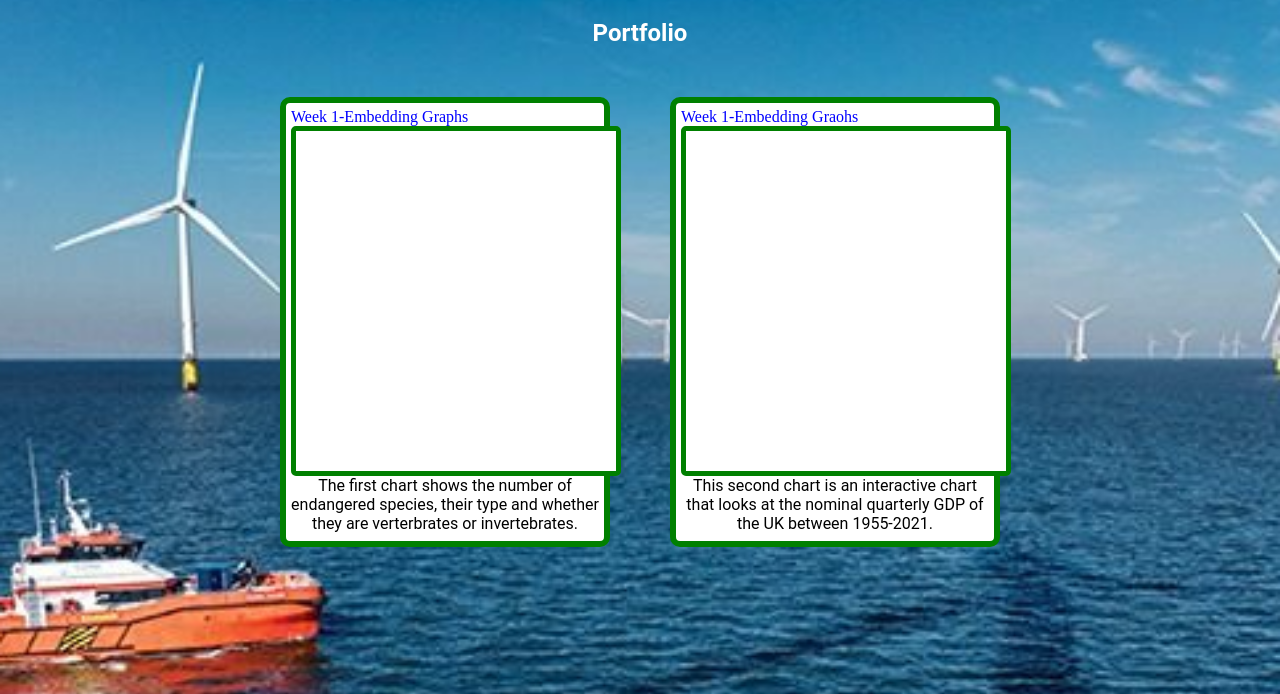
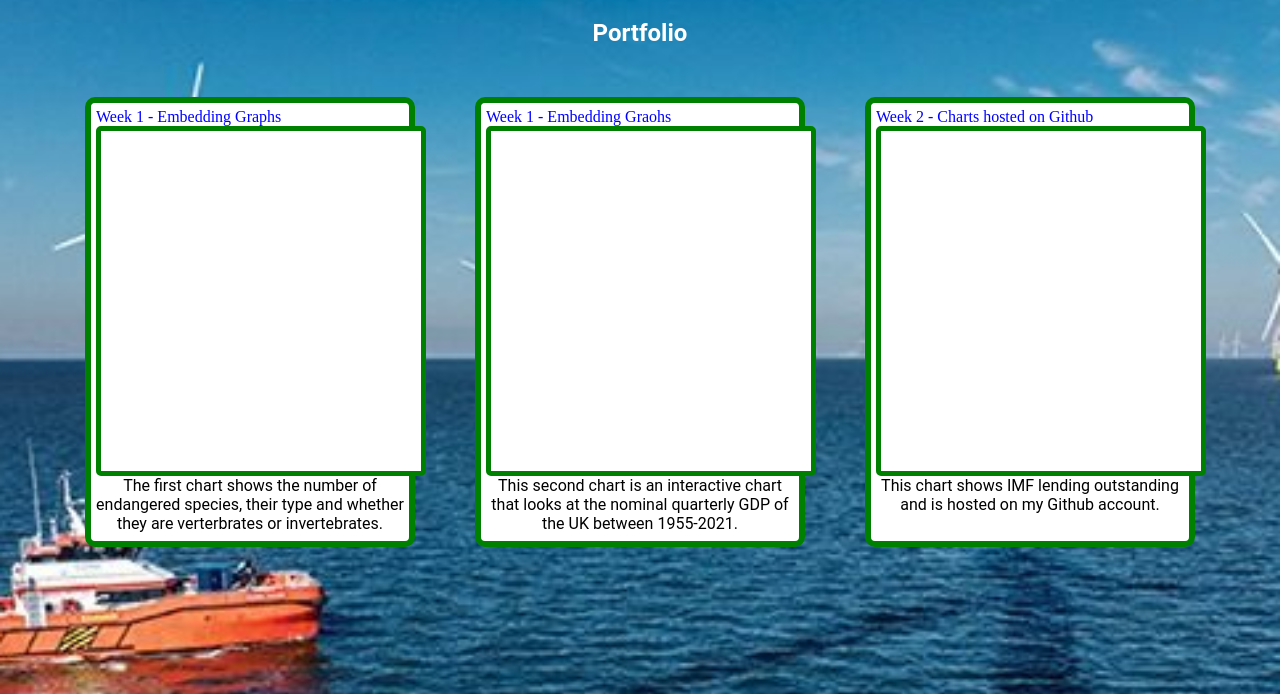
Before and after one commit to RRB2023/RRB2023.github.io, a plain HTML site: page index.html in a window 1280 px wide. Shown: the part 62-756 px from the top of the page. Drawn offline with Linux system fonts and the light colour scheme; a script that the page names is missing.

```diff
--- a/index.html
+++ b/index.html
@@ -9,7 +9,7 @@
     <meta name="viewport" content="width=device-width, initial-scale=1.0">
 
     <!-- Title for the page -->
-    <title>Homepage-Portfolio</title>
+    <title>Document</title>
 
     <!-- Link to my style sheet -->
     <link rel="stylesheet" href="index2.css">
@@ -32,7 +32,7 @@
             <div class="card">
                 <div class="category" style="color: green;">
                 <span>
-                    <span style="color: blue;" class="tag">Week 1-Embedding Graphs</span>
+                    <span style="color: blue;" class="tag">Week 1 - Embedding Graphs</span>
                 </span>
             </div>
             <div class="chart" id="Chart3"></div>
@@ -42,11 +42,21 @@
             <div class="card">
                 <div class="category" style="color: green;">
                 <span>
-                    <span style="color: blue;" class="tag">Week 1-Embedding Graohs</span>
+                    <span style="color: blue;" class="tag">Week 1 - Embedding Graohs</span>
                 </span>
             </div>
             <div class="chart" id="Chart4"></div>
             <p>This second chart is an interactive chart that looks at the nominal quarterly GDP of the UK between 1955-2021.</p>
+            </div>
+
+            <div class="card">
+                <div class="category" style="color: green;">
+                <span>
+                    <span style="color: blue;" class="tag">Week 2 - Charts hosted on Github </span>
+                </span>
+            </div>
+            <div class="chart" id="Chart5"></div>
+            <p>This chart shows IMF lending outstanding and is hosted on my Github account.</p>
             </div>
 
 
@@ -71,10 +81,12 @@
     var myChart2 = "chart2_ukProductivity.json";
     var myChart3 = "chart3.json";
     var myChart4 = "chart4_sizeofUKeconomy.json";
+    var myChart5 = "ft-first.json";
 
     // Embed charts:
     vegaEmbed('#Chart3', myChart3);
     vegaEmbed('#Chart4', myChart4);
+    vegaEmbed('#Chart5', myChart5);
 </script>
 
 <footer>
```
